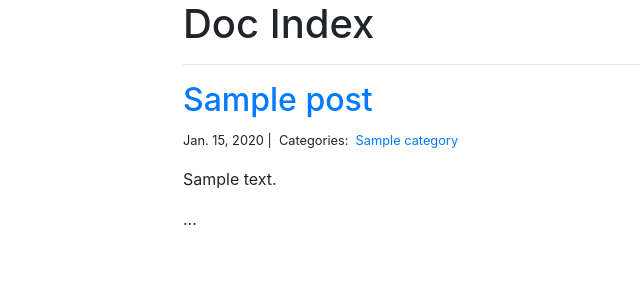
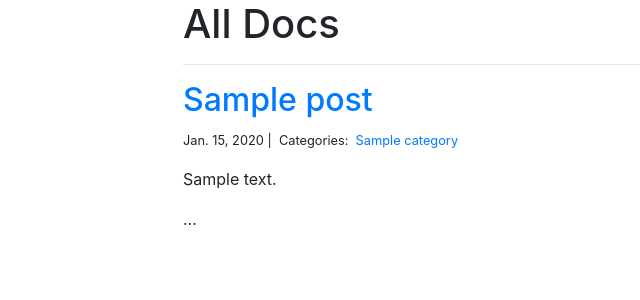
Before and after one commit to lanemoseley/anthem_3, a Django app: template blog/templates/blog_index.html in a window 1280 px wide. Shown: the part 72-372 px from the top of the page, without its empty margins (102-742 px from the left). Run offline with Django 3.2, Linux system fonts and the light colour scheme; the template is opened without the code that fills it: values that come from a table or form of the project are taken from there, others are empty; tables that the repository leaves empty hold one stand-in row (values such as "Sample post"); parts of the project's set-up code (start-up, migrations or seed data) failed here and were passed over; some libraries are stand-ins or nearby versions.

Commit message:
Update default doc page header.

```diff
--- a/blog/templates/blog_index.html
+++ b/blog/templates/blog_index.html
@@ -8,7 +8,7 @@
 
 {% block page_content %}
 <div class="col-md-8 offset-md-2">
-    <h1>Doc Index</h1>
+    <h1>All Docs</h1>
     <hr>
     {% for post in posts %}
     <h2><a href="{% url 'blog_detail' post.pk%}">{{ post.title }}</a></h2>
```
